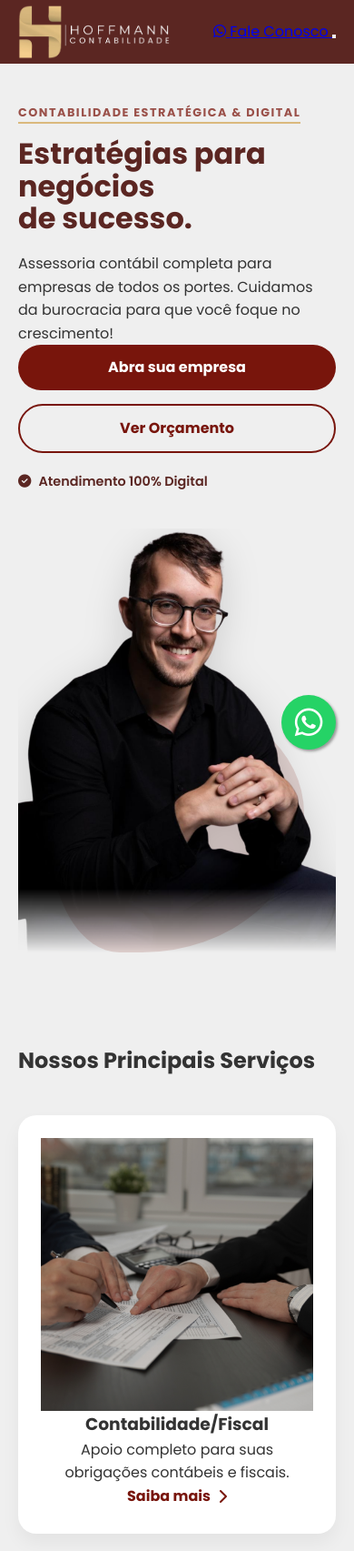
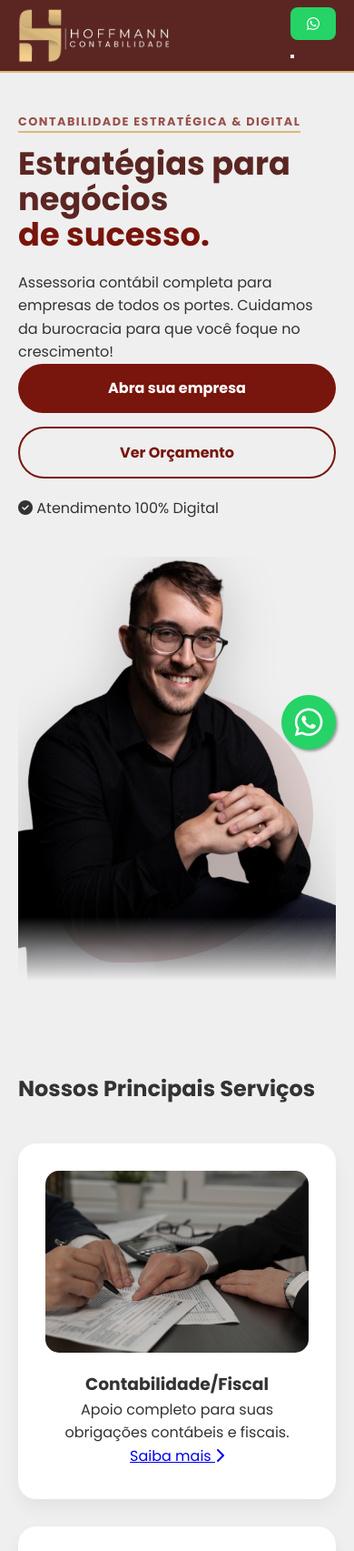
Before and after one commit to Kelvin-Luis-Dev/hoffmancontabilidade, a Flask app: page / in a window 390 px wide. Shown: the top 1705 px of the page at 91% size. Run offline with Flask 2, Linux system fonts and the light colour scheme; some libraries are stand-ins or nearby versions.

Commit message:
Update styles.css

```diff
--- a/static/css/styles.css
+++ b/static/css/styles.css
@@ -49,9 +49,10 @@ img {
   position: sticky;
   top: 0;
   z-index: 1000;
-  height: 70px;
+  height: 80px; /* Aumentado para acomodar logo e botões */
   display: flex;
   align-items: center;
+  border-bottom: 2px solid var(--dourado);
 }
 
 .header-inner {
@@ -61,34 +62,62 @@ img {
   width: 100%;
 }
 
+/* Menu Desktop */
+@media (min-width: 992px) {
+  .main-nav ul {
+    display: flex;
+    list-style: none;
+    gap: 25px;
+  }
+  .main-nav a {
+    color: white;
+    text-decoration: none;
+    font-weight: 500;
+    font-size: 0.95rem;
+    transition: var(--transition);
+  }
+  .main-nav a:hover, .main-nav a.active { color: var(--dourado); }
+
+  .nav-toggle { display: none; }
+}
+
+/* Menu Mobile */
 @media (max-width: 991px) {
   .main-nav {
     position: fixed;
     top: 0;
     right: -100%;
-    width: 80%;
+    width: 280px;
     height: 100vh;
     background: var(--terroso);
     padding: 80px 20px;
     transition: var(--transition);
+    box-shadow: -5px 0 15px rgba(0,0,0,0.3);
   }
   .main-nav.open { right: 0; }
-  .main-nav ul { flex-direction: column; gap: 20px; }
+  .main-nav ul { flex-direction: column; list-style: none; gap: 20px; }
+  .main-nav a { color: white; font-size: 1.2rem; text-decoration: none; }
+
+  .btn-whatsapp-header span { display: none; } /* Deixa apenas ícone no mobile */
 }
 
-@media (min-width: 992px) {
-  .main-nav ul { display: flex; list-style: none; gap: 30px; }
-  .main-nav a {
-    color: white;
-    text-decoration: none;
-    font-weight: 500;
-    transition: var(--transition);
-  }
-  .main-nav a:hover { color: var(--dourado); }
+.btn-whatsapp-header {
+  background: #25d366;
+  color: white;
+  padding: 10px 18px;
+  border-radius: 8px;
+  text-decoration: none;
+  font-weight: 600;
+  display: flex;
+  align-items: center;
+  gap: 8px;
+  transition: var(--transition);
 }
 
+.btn-whatsapp-header:hover { background: #128c7e; transform: translateY(-2px); }
+
 /* =========================================================
-   3. HERO SECTION (HOME) - CORREÇÃO DA FOTO
+   3. HERO SECTION (HOME)
 ========================================================= */
 .hero-modern {
   padding: 40px 0;
@@ -105,64 +134,7 @@ img {
 }
 
 @media (min-width: 992px) {
-    .hero-grid {
-        grid-template-columns: 1.2fr 0.8fr;
-        text-align: left;
-    }
-}
-
-.hero-text h1 {
-    font-size: clamp(2rem, 5vw, 3.5rem);
-    line-height: 1.1;
-    margin-bottom: 20px;
-    color: var(--terroso);
-}
-
-.hero-actions {
-    display: flex;
-    flex-direction: column;
-    gap: 15px;
-    margin-bottom: 20px;
-}
-
-@media (min-width: 576px) {
-    .hero-actions { flex-direction: row; }
-}
-
-/* Fix para a foto ancorada na base */
-.visual-container {
-    position: relative;
-    display: flex;
-    justify-content: center;
-    align-items: flex-end;
-    height: 100%;
-    min-height: 400px;
-}
-
-@media (min-width: 992px) { .visual-container { height: 500px; } }
-
-.blob-bg {
-    position: absolute;
-    width: 280px;
-    height: 280px;
-    background: var(--terracota);
-    border-radius: 40% 60% 70% 30% / 40% 50% 60% 50%;
-    opacity: 0.2;
-    z-index: 1;
-}
-
-.photo-anchor {
-    position: relative;
-    z-index: 2;
-    mask-image: linear-gradient(to bottom, black 85%, transparent 100%);
-    -webkit-mask-image: linear-gradient(to bottom, black 85%, transparent 100%);
-}
-
-.hero-img {
-    max-height: 500px;
-    width: auto;
-    display: block;
-    filter: drop-shadow(0 10px 20px rgba(0,0,0,0.15));
+    .hero-grid { grid-template-columns: 1.2fr 0.8fr; text-align: left; }
 }
 
 .top-tag {
@@ -176,20 +148,68 @@ img {
     border-bottom: 2px solid var(--dourado);
 }
 
-.hero-badge {
-    display: flex;
-    align-items: center;
-    gap: 8px;
-    font-size: 0.9rem;
-    font-weight: 600;
+.hero-text h1 {
+    font-size: clamp(2.2rem, 5vw, 3.5rem);
+    line-height: 1.1;
+    margin-bottom: 20px;
     color: var(--terroso);
 }
 
+.hero-text h1 strong { color: var(--bordo); }
+
+.hero-actions {
+    display: flex;
+    flex-direction: column;
+    gap: 15px;
+    margin-bottom: 20px;
+}
+
+@media (min-width: 576px) { .hero-actions { flex-direction: row; } }
+
+/* CORREÇÃO DA FOTO: Máscara e Base */
+.visual-container {
+    position: relative;
+    display: flex;
+    justify-content: center;
+    align-items: flex-end;
+    height: 100%;
+    min-height: 400px;
+}
+
+@media (min-width: 992px) { .visual-container { height: 520px; } }
+
+.blob-bg {
+    position: absolute;
+    bottom: 20px;
+    width: 300px;
+    height: 300px;
+    background: var(--terracota);
+    border-radius: 40% 60% 70% 30% / 40% 50% 60% 50%;
+    opacity: 0.2;
+    z-index: 1;
+}
+
+.photo-anchor {
+    position: relative;
+    z-index: 2;
+    /* ESSA REGRA É O QUE FAZ A FOTO NÃO FICAR CORTADA SECA NA BASE */
+    mask-image: linear-gradient(to bottom, black 85%, transparent 100%);
+    -webkit-mask-image: linear-gradient(to bottom, black 85%, transparent 100%);
+}
+
+.hero-img {
+    height: 100%;
+    max-height: 500px;
+    width: auto;
+    display: block;
+    filter: drop-shadow(0 15px 30px rgba(0,0,0,0.2));
+}
+
 /* =========================================================
-   4. COMPONENTES GLOBAIS (BOTÕES E CARDS)
+   4. COMPONENTES E PÁGINAS (SOBRE, SERVIÇOS, CONTATO)
 ========================================================= */
 .btn {
-  padding: 12px 24px;
+  padding: 14px 28px;
   border-radius: 50px;
   text-decoration: none;
   font-weight: 700;
@@ -198,102 +218,11 @@ img {
   transition: var(--transition);
 }
 
-@media (max-width: 767px) { .btn { width: 100%; } }
+.cta-primary { background: var(--bordo); color: white; border: none; }
+.cta-secondary { border: 2px solid var(--bordo); color: var(--bordo); background: transparent; }
+.cta-primary:hover { transform: translateY(-3px); box-shadow: 0 10px 20px rgba(120, 21, 12, 0.2); }
 
-.cta-primary { background: var(--bordo); color: white; }
-.cta-secondary { border: 2px solid var(--bordo); color: var(--bordo); }
-.cta-primary:hover { opacity: 0.9; transform: translateY(-2px); }
-
-.btn-link {
-    color: var(--bordo);
-    font-weight: 700;
-    text-decoration: none;
-    display: inline-flex;
-    align-items: center;
-    gap: 8px;
-    transition: var(--transition);
-}
-.btn-link:hover { gap: 12px; color: var(--terracota); }
-
-/* =========================================================
-   5. PÁGINA SOBRE
-========================================================= */
-.page-header {
-    background-color: var(--terroso);
-    color: white;
-    padding: 80px 0 60px;
-    text-align: center;
-}
-
-.quote-box {
-    margin: 30px 0;
-    padding-left: 20px;
-    border-left: 4px solid var(--dourado);
-}
-
-.quote-box .highlight {
-    font-weight: 700;
-    color: var(--bordo);
-    text-transform: uppercase;
-}
-
-.photo-card-premium {
-    position: relative;
-    max-width: 350px;
-    border-radius: 15px;
-    overflow: hidden;
-    box-shadow: 0 20px 40px rgba(0,0,0,0.2);
-}
-
-.photo-card-premium img { transition: transform 0.5s ease; }
-.photo-card-premium:hover img { transform: scale(1.05); }
-
-.card-label {
-    position: absolute;
-    bottom: 20px;
-    left: 50%;
-    transform: translateX(-50%);
-    background: var(--bordo);
-    color: white;
-    padding: 10px 20px;
-    border-radius: 50px;
-    white-space: nowrap;
-    font-weight: 600;
-    border: 1px solid var(--dourado);
-}
-
-/* =========================================================
-   6. PÁGINA SERVIÇOS
-========================================================= */
-.service-card {
-    display: flex;
-    flex-direction: column;
-    gap: 30px;
-    margin-bottom: 80px;
-    align-items: center;
-    text-align: center;
-}
-
-@media (min-width: 992px) {
-    .service-card { flex-direction: row; text-align: left; gap: 80px; }
-    .service-card.reverse { flex-direction: row-reverse; }
-}
-
-.image-box {
-    overflow: hidden;
-    border-radius: 20px;
-    box-shadow: 0 15px 30px rgba(0,0,0,0.1);
-}
-
-.image-box img {
-    width: 100%;
-    height: 300px;
-    object-fit: cover;
-}
-
-@media (min-width: 992px) { .image-box img { height: 400px; } }
-
-/* Grid de mini cards (Home) */
+/* Cards de Serviços Home */
 .services-grid {
     display: grid;
     grid-template-columns: repeat(auto-fit, minmax(280px, 1fr));
@@ -303,73 +232,67 @@ img {
 
 .service-mini-card {
     background: white;
-    padding: 25px;
+    padding: 30px;
     border-radius: 20px;
     box-shadow: 0 10px 20px rgba(0,0,0,0.05);
     text-align: center;
     border-bottom: 4px solid transparent;
     transition: var(--transition);
 }
+
 .service-mini-card:hover { border-bottom-color: var(--dourado); transform: translateY(-5px); }
 
-/* =========================================================
-   7. DIFERENCIAIS
-========================================================= */
-.dif-list { list-style: none; margin-top: 20px; }
+.mini-card-img {
+    width: 100%;
+    height: 200px;
+    overflow: hidden;
+    border-radius: 15px;
+    margin-bottom: 20px;
+}
 
+.mini-card-img img { width: 100%; height: 100%; object-fit: cover; }
+
+/* Diferenciais */
+.dif-list { list-style: none; margin-top: 25px; }
 .dif-list li {
     display: flex;
     align-items: center;
     gap: 15px;
     background: #fff;
-    padding: 18px;
+    padding: 20px;
     border-radius: 12px;
     margin-bottom: 15px;
     box-shadow: 0 5px 15px rgba(0,0,0,0.03);
-    border-left: 4px solid var(--dourado);
+    border-left: 5px solid var(--dourado);
     font-weight: 600;
 }
-
 .dif-list li i { color: var(--bordo); font-size: 1.2rem; }
 
-/* =========================================================
-   8. PÁGINA CONTATO
-========================================================= */
-.info-group { display: flex; flex-direction: column; gap: 25px; margin-top: 30px; }
-
-.info-item-new { display: flex; gap: 15px; align-items: flex-start; }
-.info-item-new i { color: var(--bordo); font-size: 1.2rem; }
-.info-item-new h3 { font-size: 1rem; color: var(--terroso); margin-bottom: 5px; }
-
+/* Formulário Contato */
 .contact-form-card {
     background: white;
-    padding: 30px;
+    padding: 40px;
     border-radius: 20px;
-    box-shadow: 0 15px 35px rgba(0,0,0,0.1);
+    box-shadow: 0 15px 40px rgba(0,0,0,0.08);
     border-top: 6px solid var(--dourado);
 }
 
-.form-control { margin-bottom: 20px; text-align: left; }
+.form-control { margin-bottom: 20px; }
 .form-control label { display: block; font-weight: 600; margin-bottom: 8px; font-size: 0.9rem; }
-
 .form-control input, .form-control textarea, .form-control select {
     width: 100%;
-    padding: 12px 15px;
+    padding: 14px;
     border: 1px solid #ddd;
-    border-radius: 8px;
-    font-family: inherit;
+    border-radius: 10px;
     font-size: 1rem;
     transition: var(--transition);
 }
+.form-control input:focus { border-color: var(--terracota); outline: none; box-shadow: 0 0 0 4px rgba(154, 80, 73, 0.1); }
 
-.form-control input:focus {
-    border-color: var(--terracota);
-    outline: none;
-    box-shadow: 0 0 0 3px rgba(154, 80, 73, 0.1);
-}
+@media (min-width: 768px) { .form-row-group { display: flex; gap: 20px; } }
 
-.form-row-group { display: flex; flex-direction: column; }
-
-@media (min-width: 768px) {
-    .form-row-group { flex-direction: row; gap: 20px; }
-}
+/* Footer */
+.site-footer { background: var(--terroso); color: white; padding: 60px 0 30px; }
+.footer-columns { display: grid; grid-template-columns: repeat(auto-fit, minmax(200px, 1fr)); gap: 40px; }
+.footer-about img { margin-bottom: 20px; }
+.footer-bottom { text-align: center; border-top: 1px solid rgba(255,255,255,0.1); margin-top: 40px; padding-top: 20px; font-size: 0.85rem; }
```
